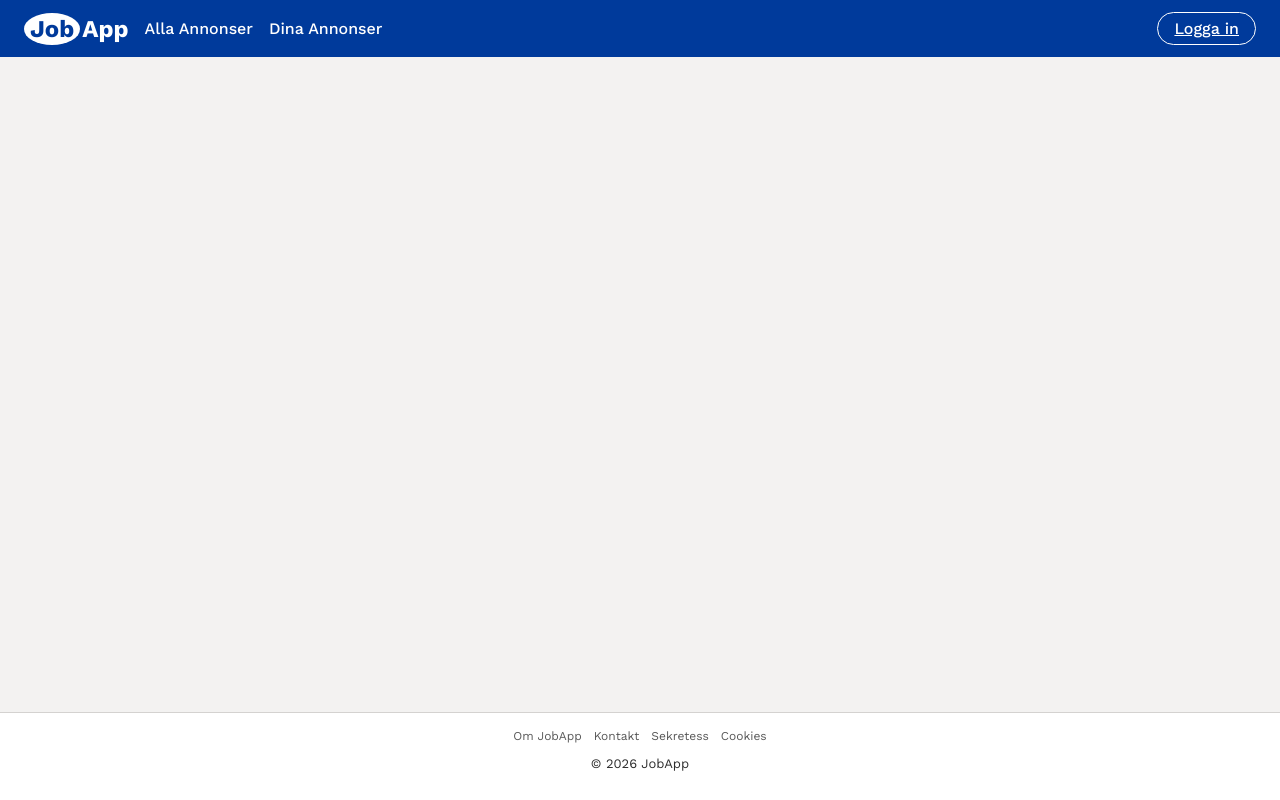
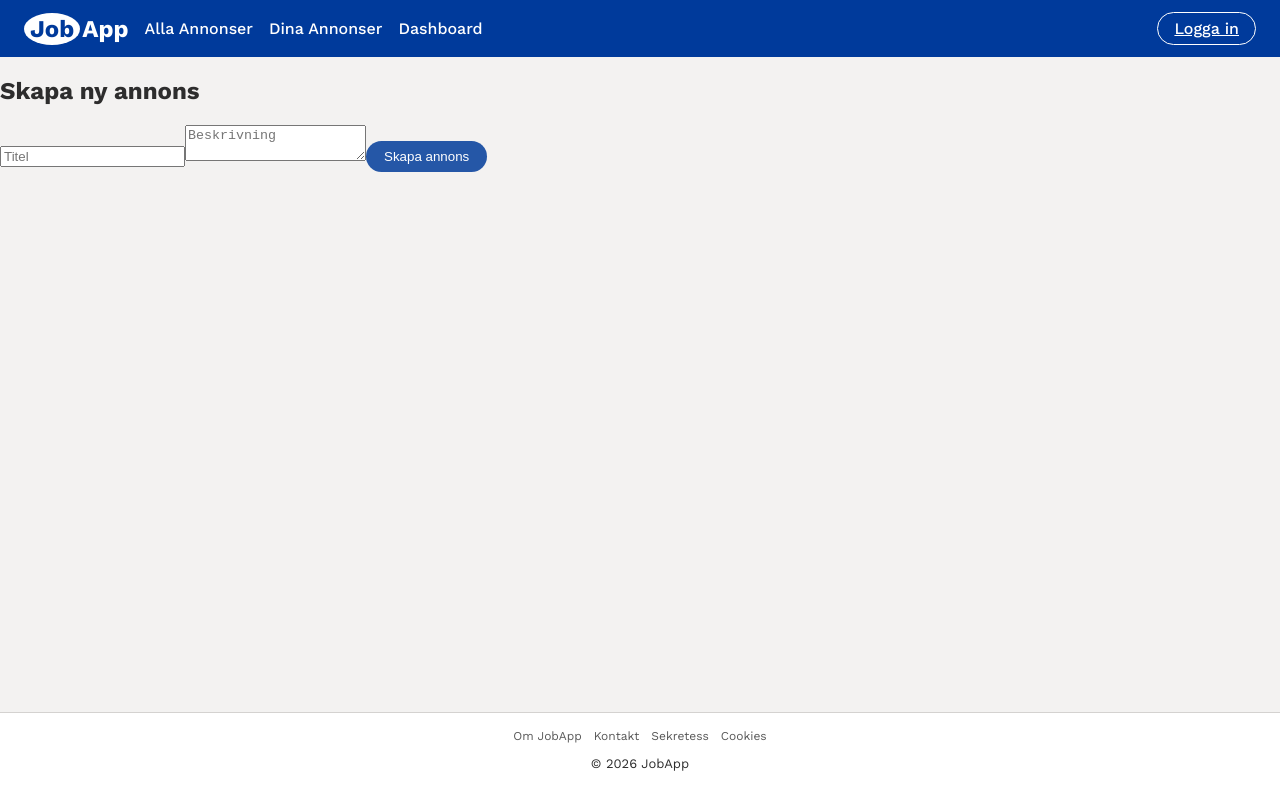
Before and after one commit to VincentDimov/JobsApplication, a React (Vite) app in the folder frontend/: page /customer/create-job in a window 1280 px wide. Built offline with nearby package versions, Linux system fonts and the light colour scheme.

Commit message:
Implement job creation feature with navigation from dashboard and update registration to link customer

```diff
--- a/frontend/src/App.jsx
+++ b/frontend/src/App.jsx
@@ -10,6 +10,7 @@ import RegisterPage from "./pages/RegisterPage";
 import DashboardPage from "./pages/DashboardPage";
 import AdminCustomersPage from "./pages/AdminCustomersPage";
 import AdminUsersPage from "./pages/AdminUsersPage";
+import CreateJobPage from "./pages/CreateJobPage";
 
 const App = () => {
   return (
@@ -26,6 +27,7 @@ const App = () => {
             <Route path="/dashboard" element={<DashboardPage />} />
             <Route path="/admin/customers" element={<AdminCustomersPage />} />
             <Route path="/admin/customers/:id/users" element={<AdminUsersPage />} />
+            <Route path="/customer/create-job" element={<CreateJobPage />} />
           </Routes>
         </main>
         <Footer />
--- a/frontend/src/components/Header.jsx
+++ b/frontend/src/components/Header.jsx
@@ -20,6 +20,7 @@ const Header = () => {
         </Link>
         <Link to="/" className="nav-link">Alla Annonser</Link>
         <Link to="/jobs" className="nav-link">Dina Annonser</Link>
+        <Link to="/dashboard" className="nav-link">Dashboard</Link>
 
         {/* ADMIN-KNAPPAR VISAS DIREKT */}
         {user?.role === "admin" && (
--- /dev/null
+++ b/frontend/src/pages/CreateJobPage.jsx
@@ -0,0 +1,52 @@
+import React, { useState } from "react";
+import { createJob } from "../api/jobs";
+import { useNavigate } from "react-router-dom";
+
+const CreateJobPage = () => {
+  const [title, setTitle] = useState("");
+  const [description, setDescription] = useState("");
+  const [error, setError] = useState("");
+  const [message, setMessage] = useState("");
+  const navigate = useNavigate();
+
+  const handleSubmit = async (e) => {
+    e.preventDefault();
+    setError("");
+    setMessage("");
+
+    try {
+      await createJob({ title, description });
+      setMessage("Annons skapad!");
+      navigate("/dashboard");
+    } catch (err) {
+      setError("Kunde inte skapa annons.");
+    }
+  };
+
+  return (
+    <section className="page">
+      <h1>Skapa ny annons</h1>
+
+      <form onSubmit={handleSubmit} className="form">
+        <input
+          placeholder="Titel"
+          value={title}
+          onChange={(e) => setTitle(e.target.value)}
+        />
+
+        <textarea
+          placeholder="Beskrivning"
+          value={description}
+          onChange={(e) => setDescription(e.target.value)}
+        />
+
+        <button className="btn-primary">Skapa annons</button>
+      </form>
+
+      {message && <p className="success">{message}</p>}
+      {error && <p className="error">{error}</p>}
+    </section>
+  );
+};
+
+export default CreateJobPage;
--- a/frontend/src/pages/DashboardPage.jsx
+++ b/frontend/src/pages/DashboardPage.jsx
@@ -1,10 +1,21 @@
 import React from "react";
 import JobList from "../components/JobList.jsx";
+import { useNavigate } from "react-router-dom";
 
 const DashboardPage = () => {
+  const navigate = useNavigate(); // ⭐ DU SAKNADE DENNA
+
   return (
     <section className="dashboard-page">
       <h1>Mitt konto</h1>
+
+      <button
+        className="btn-primary"
+        onClick={() => navigate("/customer/create-job")}
+      >
+        Skapa ny annons
+      </button>
+
       <p>Här kan du se jobb kopplade till din kund.</p>
       <JobList />
     </section>
```
Also changed, not shown: 2 other files (tests, documents, lock files or other folders).
